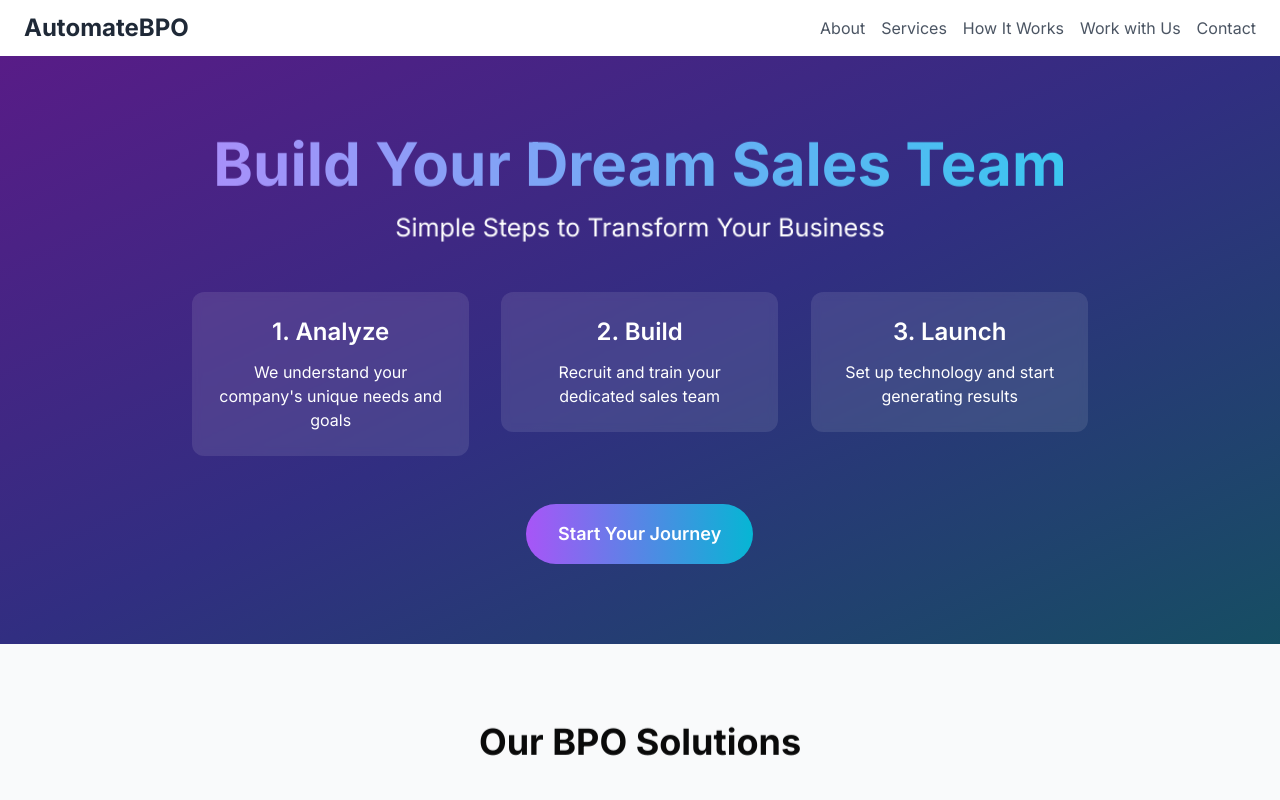
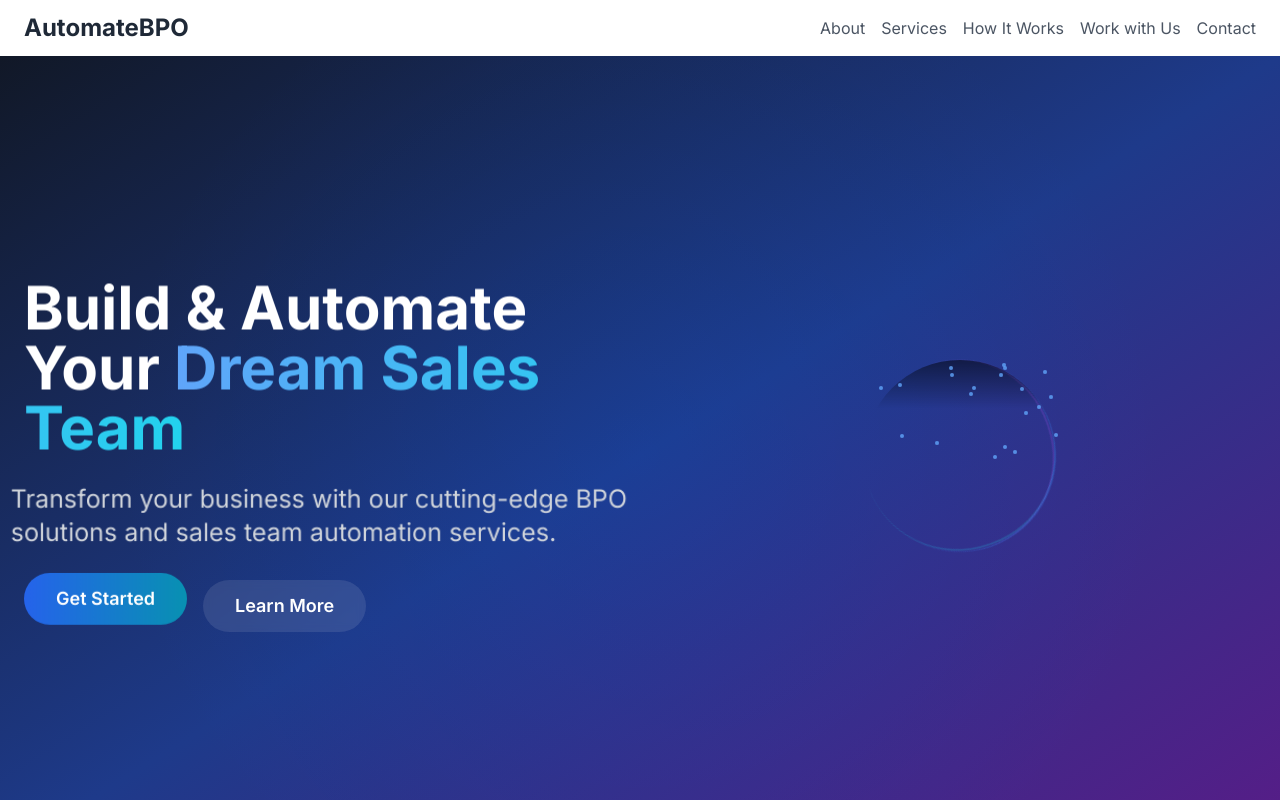
Before and after one commit to nitturkaryash/automate-bpo, a Next.js app: page / in a window 1280 px wide. Shown: the top 800 px of the page. Built offline with nearby package versions, Linux system fonts and the light colour scheme.

Commit message:
Add high-tech revolving globe animation to Hero section

```diff
--- /dev/null
+++ b/app/components/GlobeAnimation.tsx
@@ -0,0 +1,28 @@
+import React from 'react';
+
+const GlobeAnimation = () => {
+  return (
+    <div className="globe-container relative w-48 h-48 mx-auto">
+      <div className="globe absolute w-full h-full rounded-full border-t-2 border-blue-500/30 animate-globe-spin">
+        <div className="absolute w-full h-full rounded-full border-t-2 border-cyan-400/20 rotate-45"></div>
+        <div className="absolute w-full h-full rounded-full border-t-2 border-purple-500/20 -rotate-45"></div>
+      </div>
+      <div className="globe-overlay absolute w-full h-1/2 top-0 bg-gradient-to-b from-black/50 via-transparent to-transparent rounded-t-full"></div>
+      <div className="globe-dots">
+        {[...Array(20)].map((_, i) => (
+          <div
+            key={i}
+            className="absolute w-1 h-1 bg-blue-400/80 rounded-full animate-pulse-gentle"
+            style={{
+              top: `${Math.random() * 50}%`,
+              left: `${Math.random() * 100}%`,
+              animationDelay: `${Math.random() * 2}s`
+            }}
+          ></div>
+        ))}
+      </div>
+    </div>
+  );
+};
+
+export default GlobeAnimation;
--- a/app/components/Hero.tsx
+++ b/app/components/Hero.tsx
@@ -1,61 +1,34 @@
 import Link from "next/link"
+import GlobeAnimation from './GlobeAnimation';
 
 export default function Hero() {
   return (
-    <section className="bg-gradient-to-br from-purple-900 via-indigo-900 to-cyan-900 text-white py-20 relative overflow-hidden">
-      <div
-        className="absolute inset-0 opacity-10"
-        style={{
-          backgroundImage: 'url("/grid.svg")',
-          backgroundSize: '20px 20px',
-          willChange: 'transform',
-          transform: 'translateZ(0)'
-        }}
-      />
-      <div className="container mx-auto px-6 text-center relative z-10">
-        <h1
-          className="text-4xl md:text-6xl font-bold mb-4 animate-float-slow bg-clip-text text-transparent bg-gradient-to-r from-purple-400 to-cyan-400"
-          style={{ willChange: 'transform' }}
-        >
-          Build Your Dream Sales Team
-        </h1>
-        <p
-          className="text-xl md:text-2xl mb-12 animate-pulse-gentle"
-          style={{ willChange: 'transform' }}
-        >
-          Simple Steps to Transform Your Business
-        </p>
-
-        <div className="grid grid-cols-1 md:grid-cols-3 gap-8 max-w-4xl mx-auto mb-12">
-          <div className="step-card group">
-            <div className="bg-white/10 backdrop-blur-sm p-6 rounded-xl transition-all duration-300 hover:bg-white/20 hover:transform hover:scale-105 hover:shadow-[0_0_30px_rgba(123,0,255,0.3)]">
-              <h3 className="text-2xl font-semibold mb-3">1. Analyze</h3>
-              <p>We understand your company's unique needs and goals</p>
+    <section className="relative min-h-screen flex items-center justify-center bg-gradient-to-br from-gray-900 via-blue-900 to-purple-900 text-white py-20">
+      <div className="absolute inset-0 overflow-hidden">
+        <div className="absolute w-full h-full bg-[radial-gradient(circle_at_center,rgba(0,100,255,0.1)_0%,transparent_70%)]"></div>
+      </div>
+      <div className="container mx-auto px-6 relative z-10">
+        <div className="flex flex-col md:flex-row items-center justify-between gap-12">
+          <div className="flex-1 text-center md:text-left">
+            <h1 className="text-4xl md:text-5xl lg:text-6xl font-bold mb-6 animate-float-slow">
+              Build & Automate Your <span className="text-transparent bg-clip-text bg-gradient-to-r from-blue-400 to-cyan-400">Dream Sales Team</span>
+            </h1>
+            <p className="text-xl md:text-2xl mb-8 text-gray-300 animate-pulse-gentle">
+              Transform your business with our cutting-edge BPO solutions and sales team automation services.
+            </p>
+            <div className="flex flex-col sm:flex-row gap-4 justify-center md:justify-start">
+              <a href="#contact" className="px-8 py-3 bg-gradient-to-r from-blue-600 to-cyan-600 rounded-full text-lg font-semibold hover:scale-105 transition-transform duration-300 animate-float">
+                Get Started
+              </a>
+              <a href="#services" className="px-8 py-3 bg-white/10 backdrop-blur-sm rounded-full text-lg font-semibold hover:bg-white/20 transition-colors duration-300">
+                Learn More
+              </a>
             </div>
           </div>
-
-          <div className="step-card group">
-            <div className="bg-white/10 backdrop-blur-sm p-6 rounded-xl transition-all duration-300 hover:bg-white/20 hover:transform hover:scale-105 hover:shadow-[0_0_30px_rgba(0,255,255,0.3)]">
-              <h3 className="text-2xl font-semibold mb-3">2. Build</h3>
-              <p>Recruit and train your dedicated sales team</p>
-            </div>
-          </div>
-
-          <div className="step-card group">
-            <div className="bg-white/10 backdrop-blur-sm p-6 rounded-xl transition-all duration-300 hover:bg-white/20 hover:transform hover:scale-105 hover:shadow-[0_0_30px_rgba(123,0,255,0.3)]">
-              <h3 className="text-2xl font-semibold mb-3">3. Launch</h3>
-              <p>Set up technology and start generating results</p>
-            </div>
+          <div className="flex-1 flex justify-center items-center">
+            <GlobeAnimation />
           </div>
         </div>
-
-        <Link
-          href="#contact"
-          className="bg-gradient-to-r from-purple-500 to-cyan-500 text-white py-4 px-8 rounded-full text-lg font-semibold transition-all duration-300 inline-block hover:shadow-[0_0_30px_rgba(123,0,255,0.5)] hover:scale-105"
-          style={{ willChange: 'transform' }}
-        >
-          Start Your Journey
-        </Link>
       </div>
     </section>
   )
--- a/app/globals.css
+++ b/app/globals.css
@@ -254,3 +254,16 @@ body {
 .hover\:shadow-glow-cyan:hover {
   box-shadow: 0 0 30px rgba(0, 255, 255, 0.3);
 }
+
+@keyframes globe-spin {
+  0% {
+    transform: rotate(0deg);
+  }
+  100% {
+    transform: rotate(360deg);
+  }
+}
+
+.animate-globe-spin {
+  animation: globe-spin 20s linear infinite;
+}
```
